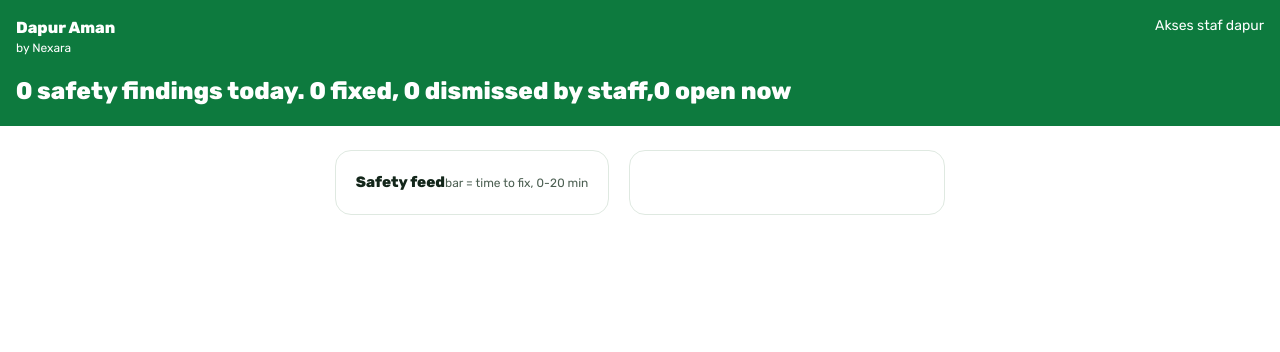
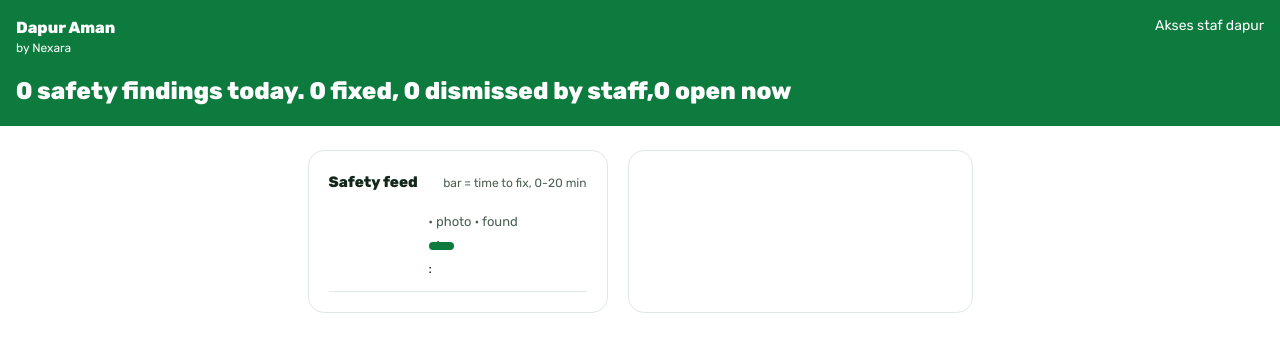
Before and after one commit to zayedrmdn/dapur-aman, a Next.js app in the folder frontend/: page /supervisor in a window 1280 px wide. Shown: the top 352 px of the page. Built offline with nearby package versions, Linux system fonts and the light colour scheme; what @mui/material-nextjs would draw is missing.

Commit message:
Add Temporary Safety Feed Item

```diff
--- /dev/null
+++ b/frontend/app/components/SafetyFeedItem.tsx
@@ -0,0 +1,25 @@
+export default function SafetyFeedItem (
+    {safetyDescription, batchID, photoID, feedTime, feedStatus, feedHandlingRemainingTime, PeopleInCharge, PICAction, foodImageUrl, percentage}
+    :{safetyDescription:string, batchID: string, photoID: string, feedTime:string, feedStatus:string, feedHandlingRemainingTime:string, PeopleInCharge: string, PICAction:string, foodImageUrl:string, percentage:number}) {
+    return <li className="grid grid-cols-[88px_minmax(0,1fr)] gap-3 py-3 border-b border-rule">
+        <span aria-hidden="true" className="block aspect-[4/3] rounded-lg bg-no-repeat " style={{
+            backgroundImage:foodImageUrl, backgroundSize:"331.52033152033147%", backgroundPosition:"24.689562590893836% 10.979975388745942%"
+        }}>
+        </span>
+        <div className="min-w-0">
+            <div className="flex items-start gap-2">
+                {/* <span class="grid shrink-0 place-items-center rounded-full bg-brand text-white" style="width:26px;height:26px"><svg width="14" height="14" viewBox="0 0 24 24" aria-hidden="true" fill="currentColor"><path d="M15.5 3a5.5 5.5 0 0 1 3.9 9.4l-4.2 4.2-2.1.3-2.6 2.6a2 2 0 1 1-2.6-2.6l2.6-2.6.3-2.1 4.2-4.2A5.5 5.5 0 0 1 15.5 3z"></path></svg>
+                </span> */}
+                <b className="text-[15px] leading-snug">{safetyDescription}</b>
+            </div>
+            <p className="mt-0.5 text-[13px] text-ink2">{batchID} · photo {photoID} · found {feedTime}</p>
+            <div className="mt-1.5 flex items-center gap-2 text-[12px]">
+                <span className="relative h-2 flex-1 rounded-full bg-rule" aria-hidden="true">
+                    <span className="absolute inset-y-0 left-0 rounded-full bg-brand" style={{width:percentage}}></span>
+                </span>
+                <span className="w-[112px] shrink-0 font-medium md:w-[150px]">{feedStatus} in {feedHandlingRemainingTime}</span>
+            </div>
+            <p className="mt-1 text-[13px]">{PeopleInCharge}: {PICAction}</p>
+        </div>
+    </li>
+}
--- a/frontend/app/components/SupervisorApp.tsx
+++ b/frontend/app/components/SupervisorApp.tsx
@@ -5,6 +5,7 @@ import Link from "next/link";
 import Button from "@mui/material/Button";
 import { api, ApiError, type Batch, type Overview } from "@/lib/contracts";
 import SupervisorShell from "./SupervisorShell";
+import SafetyFeedItem from "./SafetyFeedItem";
 
 export default function SupervisorApp({ review = false }: { review?: boolean }) {
     const router = useRouter();
@@ -34,6 +35,13 @@ export default function SupervisorApp({ review = false }: { review?: boolean })
                     <h2 className="flex items-baseline justify-between text-[15px] font-extrabold">Safety feed <small className="text-xs font-normal text-ink2">
                         bar = time to fix, {timeToFix} min</small>
                     </h2>
+                    <ul className="mt-1">
+                        <SafetyFeedItem
+                            safetyDescription="" batchID="" photoID="" feedTime="" feedStatus=""
+                            feedHandlingRemainingTime="" PeopleInCharge="" PICAction="" foodImageUrl=""
+                            percentage={25}
+                        />
+                    </ul>
                 </div>
             </section>
         </main>
```
